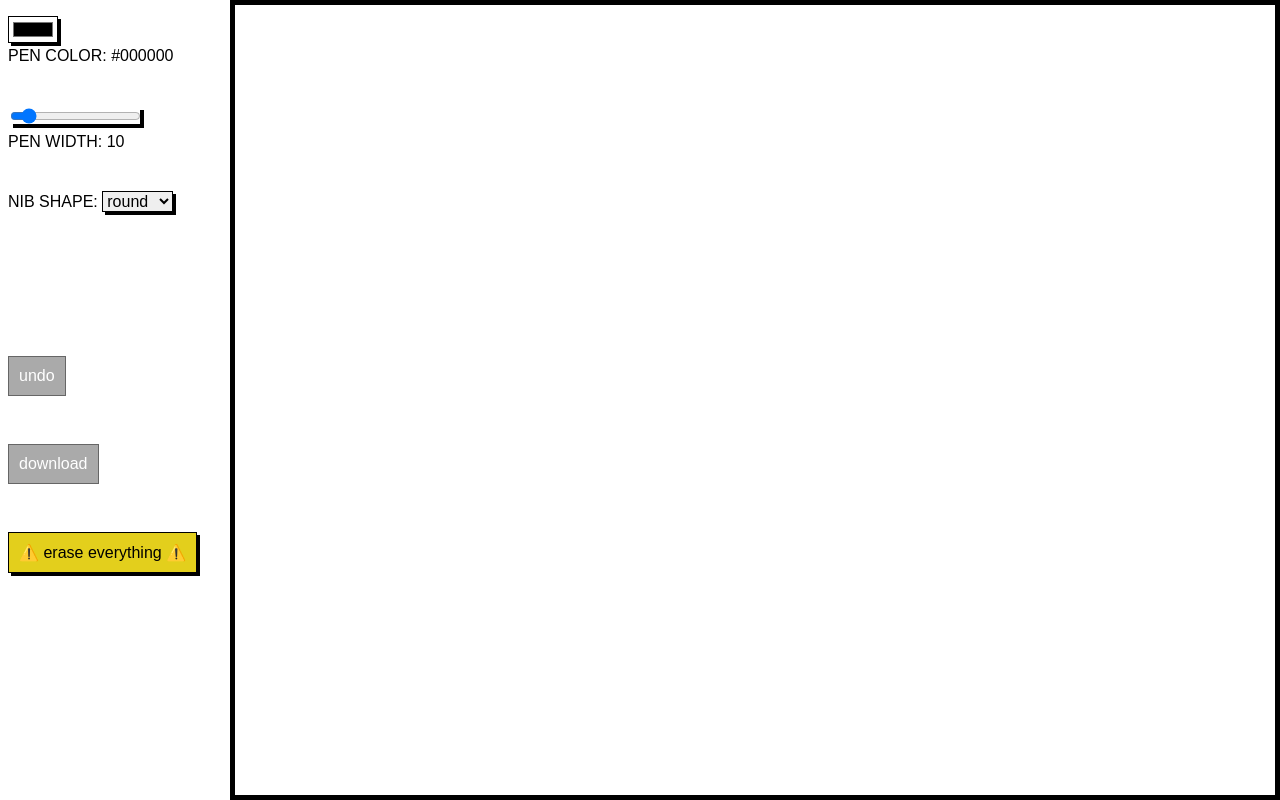
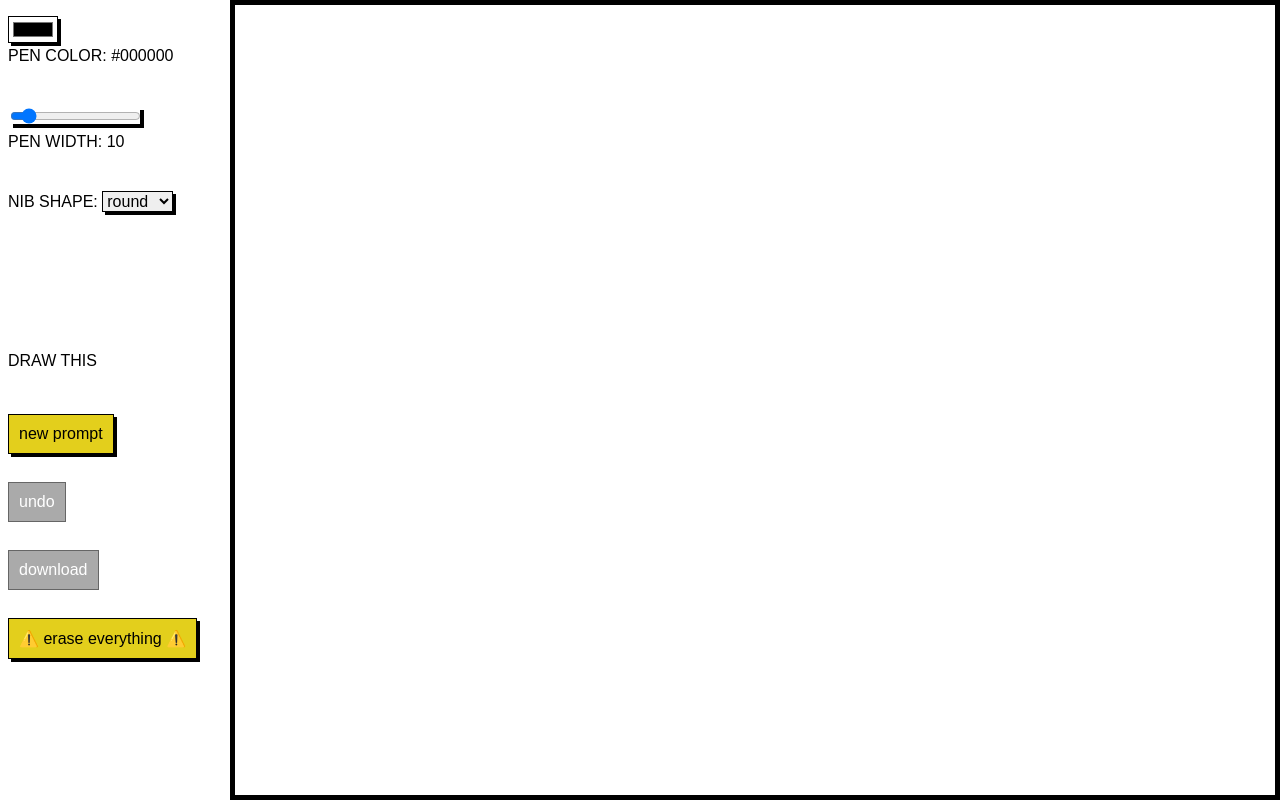
Before and after one commit to martyav/drawing-pad, a plain HTML site: page index.html in a window 1280 px wide. Drawn offline with Linux system fonts and the light colour scheme; a web font is replaced by a local one.

Commit message:
added prompt button to ui

```diff
--- a/index.html
+++ b/index.html
@@ -30,12 +30,18 @@
                     </select>
                 </li>
                 <li>
+                    <div id = 'drawMe'>Draw this</div>
+                </li>
+                <li class = 'containsButton'>
+                    <button id = 'prompt'>new prompt</button>
+                </li>
+                <li class = 'containsButton'>
                     <button id = 'undo' disabled>undo</button>
                 </li>
-                <li>
+                <li class = 'containsButton'>
                     <button id = 'download' type = 'submit' disabled>download</button>
                 </li>
-                <li>
+                <li class = 'containsButton'>
                     <button id = 'eraseAll'>⚠️ erase everything ⚠️</button>
                 </li>
             </ul>
--- a/src/style.css
+++ b/src/style.css
@@ -44,6 +44,10 @@ li {
     margin-bottom: 40px;
 }
 
+.containsButton {
+    margin-bottom: 20px !important;
+}
+
 input {
     box-shadow: 3px 3px black;
     border: 1px solid black;
@@ -85,6 +89,12 @@ select {
     border: 1px solid black;
 }
 
+#drawMe {
+    width: 100%;
+    height: auto;
+    content: "See me";
+}
+
 #drawHere {
     width: 100%;
     height: 100vh;
```
